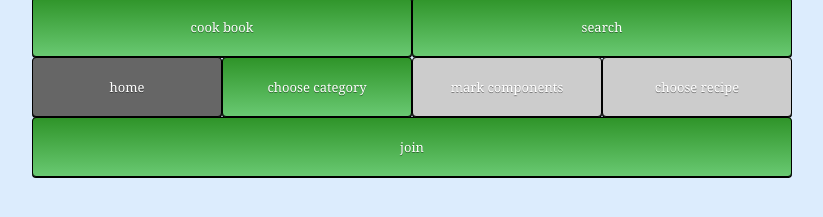
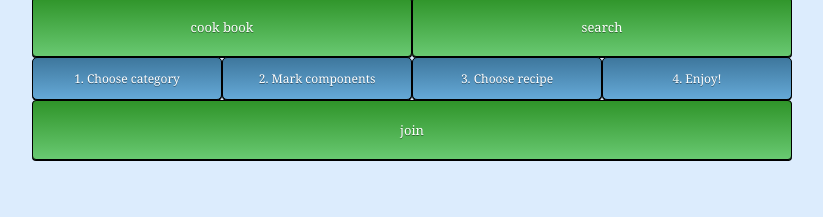
Before and after one commit to vira-lytvyn/want-to-eat, a website: page dev/index.html in a window 1280 px wide. Shown: the part 113-330 px from the top of the page, without its empty margins (228-1051 px from the left). Drawn offline with nearby package versions, Linux system fonts and the light colour scheme; files that its build step writes are made by us from their sources.

Commit message:
last change=)

```diff
--- a/dev/index.html
+++ b/dev/index.html
@@ -21,11 +21,11 @@
                 <input type="button" value="by dish title" class="search-by button half-screen" />
             </div>
             <nav class="single-line main-menu wrapper">
-                <input type="button" class="menu-step button wrapper-div active" value="home">
-                <input type="button" class="menu-step button wrapper-div" value="choose category"
-                       onclick="animationPages('startPage', 'categoriesSection', 900);">
-                <input type="button" class="menu-step button wrapper-div disabled" value="mark components" disabled>
-                <input type="button" class="menu-step button wrapper-div disabled" value="choose recipe" disabled>
+                <input type="button" class="menu-step navigationButtons wrapper-div main-page" value="1. Choose category" disabled>
+                <input type="button" class="menu-step navigationButtons wrapper-div main-page" value="2. Mark components"
+                       onclick="animationPages('startPage', 'categoriesSection', 900);" disabled>
+                <input type="button" class="menu-step navigationButtons wrapper-div main-page" value="3. Choose recipe" disabled>
+                <input type="button" class="menu-step navigationButtons wrapper-div main-page" value="4. Enjoy!" disabled>
             </nav>
             <input type="button" class="single-line button button-join" value="join"
                    onclick="animationPages('startPage', 'categoriesSection', 900);">
--- a/dev/scss/_navigator.scss
+++ b/dev/scss/_navigator.scss
@@ -13,3 +13,14 @@
     @include background-color(#ccc);
   }
 }
+
+.navigationButtons.main-page {
+
+  @media screen and (max-width: 560px) {
+    padding-left: 2px;
+  }
+
+  @media screen and (max-width: 400px) {
+    font-size: 10px;
+  }
+}
```
